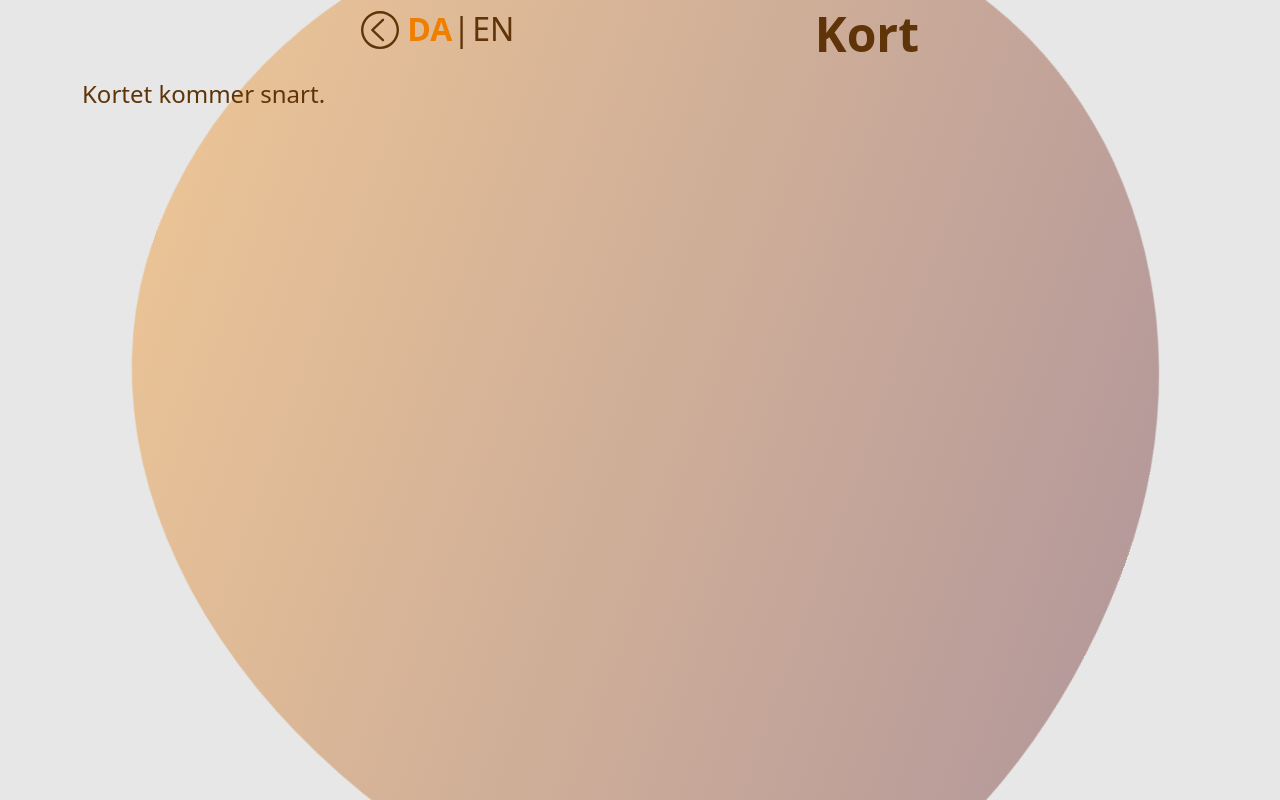
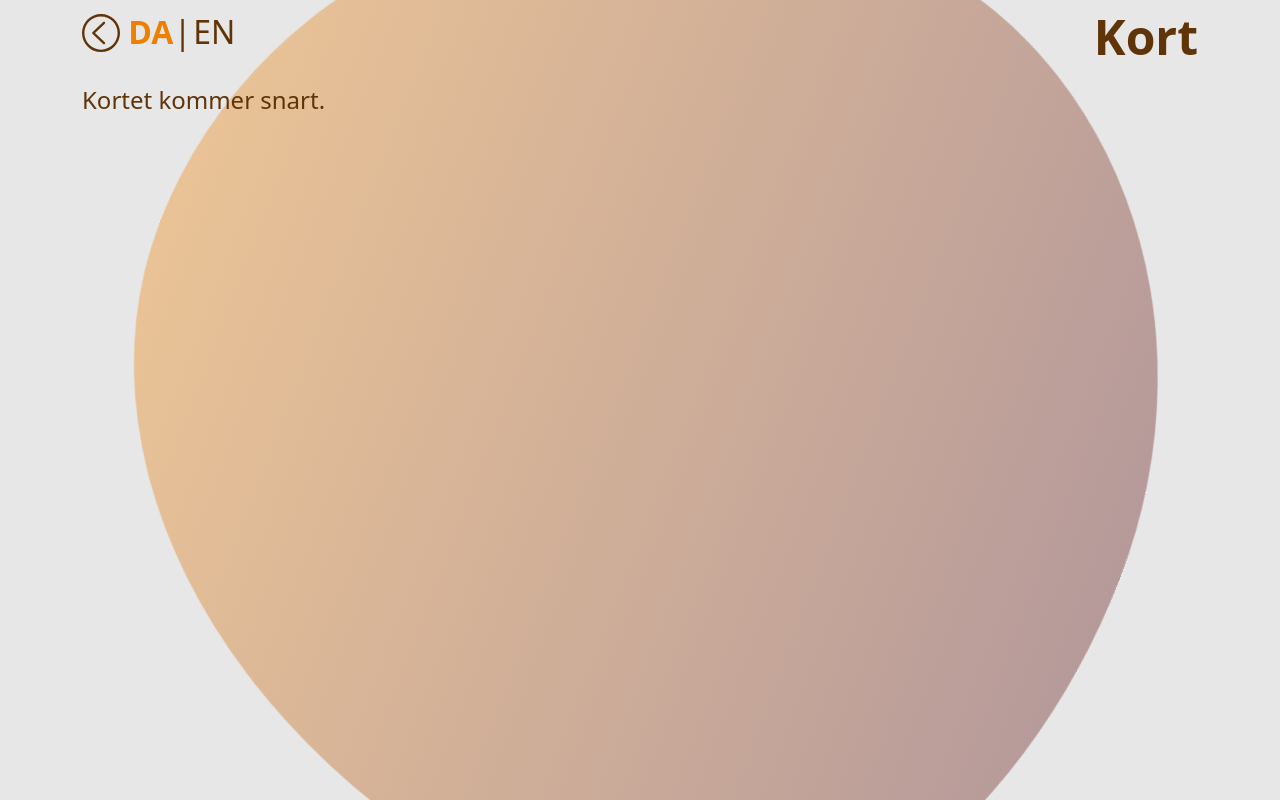
Before and after one commit to ProtoLab-BTECH-AU/mvmf-promo, a React (Create React App) app: page /map in a window 1280 px wide. Shown: the top 800 px of the page. Built offline with nearby package versions, Linux system fonts and the light colour scheme; a web font is replaced by a local one.

Commit message:
src:pages/,App,index.css - use transparent modals instead of route components for pages
Better transitions and scroll behaviour

```diff
--- a/src/App.tsx
+++ b/src/App.tsx
@@ -2,27 +2,15 @@ import {FC} from "react"
 import {BrowserRouter, Route, Routes} from "react-router-dom"
 import {Background} from "./components/Background"
 import {LanguageContextProvider} from "./context/LanguageContext"
-import {About} from "./pages/About"
-import {Challenge} from "./pages/Challenge"
 import {Home} from "./pages/Home"
-import {Map} from "./pages/Map"
-import {NotFound} from "./pages/NotFound"
-import {Program} from "./pages/Program"
 
 export const App: FC = () => (
   <BrowserRouter basename={process.env.PUBLIC_URL}>
     <Background/>
     <LanguageContextProvider>
-      <div className="position-absolute w-100">
-        <Routes>
-          <Route path="" element={<Home/>}/>
-          <Route path="about" element={<About/>}/>
-          <Route path="program" element={<Program/>}/>
-          <Route path="map" element={<Map/>}/>
-          <Route path="challenge" element={<Challenge/>}/>
-          <Route path="*" element={<NotFound/>}/>
-        </Routes>
-      </div>
+      <Routes>
+        <Route path="*" element={<Home/>}/>
+      </Routes>
     </LanguageContextProvider>
   </BrowserRouter>
 )
--- a/src/index.css
+++ b/src/index.css
@@ -92,6 +92,14 @@ body {
     background-repeat: no-repeat;
     background-position: 50% 50%;
     position: relative;
+}
+
+.modal-backdrop {
+    display: none;
+}
+
+.modal-dialog, .modal-content {
+    background: none;
 }
 
 .px-0_5 {
--- a/src/pages/About.tsx
+++ b/src/pages/About.tsx
@@ -1,6 +1,5 @@
-import {FC, useContext, useEffect} from "react"
+import {FC, useContext} from "react"
 import {Col, Container, Figure, Row} from "react-bootstrap"
-import {Header} from "../components/Header"
 import {LanguageContext, TLanguage} from "../context/LanguageContext"
 
 const text: Record<TLanguage, (JSX.Element | string)[]> = {
@@ -71,19 +70,15 @@ const text: Record<TLanguage, (JSX.Element | string)[]> = {
   ],
 }
 
-const title: Record<TLanguage, string> = {
+export const title: Record<TLanguage, string> = {
   danish: "Om",
   english: "About",
 }
 
 export const About: FC = () => {
   const languageContext = useContext(LanguageContext)
-  useEffect(() => window.scrollTo(0, 0), [])
-
-  document.title = `MVMF 2022 | ${title[languageContext.language]}`
 
   return <>
-    <Header title={title[languageContext.language]} backURl="/#about" xs={12} lg={7} xl={6}/>
     <Container>
       <Row>
         <Col xs={12} lg={7} xl={6} className="mx-auto">
--- a/src/pages/Challenge.tsx
+++ b/src/pages/Challenge.tsx
@@ -1,9 +1,8 @@
-import {FC, useContext, useEffect} from "react"
+import {FC, useContext} from "react"
 import {Col, Container, Row} from "react-bootstrap"
-import {Header} from "../components/Header"
 import {LanguageContext, TLanguage} from "../context/LanguageContext"
 
-const title: Record<TLanguage, string> = {danish: "MVMF Challenge", english: "MVMF Challenge"}
+export const title: Record<TLanguage, string> = {danish: "MVMF Challenge", english: "MVMF Challenge"}
 
 const text: Record<TLanguage, (JSX.Element | string)[]> = {
   danish: [
@@ -71,12 +70,8 @@ const text: Record<TLanguage, (JSX.Element | string)[]> = {
 
 export const Challenge: FC = () => {
   const languageContext = useContext(LanguageContext)
-  useEffect(() => window.scrollTo(0, 0), [])
-
-  document.title = `MVMF 2022 | ${title[languageContext.language]}`
 
   return <>
-    <Header title={title[languageContext.language]} backURl="/#challenge" xs={12} lg={7} xl={6}/>
     <Container>
       <Row>
         <Col xs={12} lg={7} xl={6} className="mx-auto">
--- a/src/pages/Home.tsx
+++ b/src/pages/Home.tsx
@@ -1,9 +1,14 @@
-import {FC, useContext, useEffect} from "react"
-import {Col, Container, Row} from "react-bootstrap"
+import {FC, useContext, useEffect, useState} from "react"
+import {Col, Container, Modal, Row} from "react-bootstrap"
 import {Link, useLocation} from "react-router-dom"
 import {colors} from "../colors"
 import {LanguageSelector} from "../components/LanguageSelector"
 import {LanguageContext, TLanguage} from "../context/LanguageContext"
+import {About, title as aboutTitle} from "./About"
+import {Challenge, title as challengeTitle} from "./Challenge"
+import {Map, title as mapTitle} from "./Map"
+import {NotFound, title as notFoundTitle} from "./NotFound"
+import {Program, title as programTitle} from "./Program"
 
 
 const tiles: Record<string, Record<TLanguage, string>> = {
@@ -115,19 +120,58 @@ export const Home: FC = () => {
   const languageContext = useContext(LanguageContext)
   const location = useLocation()
 
+  const [modal, setModal] = useState<JSX.Element | null>(null)
+  const [title, setTitle] = useState<Record<TLanguage, string>>({danish: "", english: ""})
+  const [showModal, setShowModal] = useState<boolean>(false)
+
   useEffect(() => {
-    if (!location.hash) return
-    document.getElementById(location.hash.replace(/^#/, ""))?.scrollIntoView({block: "center"})
-    const url = new URL(window.location.href)
-    url.hash = ""
-    window.history.replaceState({}, "", url.href)
-  }, [location.hash])
+    const pathname = location.pathname.replace(/(^\/+|\/+$)/, "")
+    if (pathname === "") {
+      setShowModal(false)
+      setTitle({danish: "", english: ""})
+    } else if (pathname === "about") {
+      setModal(<About/>)
+      setTitle(aboutTitle)
+    } else if (pathname === "program") {
+      setModal(<Program/>)
+      setTitle(programTitle)
+    } else if (pathname === "map") {
+      setModal(<Map/>)
+      setTitle(mapTitle)
+    } else if (pathname === "challenge") {
+      setModal(<Challenge/>)
+      setTitle(challengeTitle)
+    } else {
+      setModal(<NotFound/>)
+      setTitle(notFoundTitle)
+    }
+  }, [location])
 
-  document.title = "MVMF 2022"
+  useEffect(() => void (document.title = title[languageContext.language] ? `MVMF | ${title[languageContext.language]}` : "MVMF 2022"), [title, languageContext.language])
+  useEffect(() => setShowModal(!!modal), [modal])
 
   // noinspection HtmlUnknownTarget
-  return (
-    <Container fluid>
+  return <>
+    <Modal fullscreen={true} show={showModal} onHide={() => setShowModal(false)} scrollable={true}>
+      <Modal.Header className="px-0 py-2 border-0">
+        <Container className="my-0 py-0">
+          <Col className="mx-auto my-0 p-0 d-flex">
+            <Link to="/" style={{height: "fit-content"}}>
+              <img src={`${process.env.PUBLIC_URL}/images/icons/arrow-left.svg`} alt=""
+                   style={{height: "2.375rem", marginTop: ".375rem"}}/>
+            </Link>
+            <div className="d-inline ms-2 text-small"><LanguageSelector/></div>
+
+            <h1 className="text-big fw-bold d-inline ms-auto text-nowrap">
+              {title[languageContext.language]}
+            </h1>
+          </Col>
+        </Container>
+      </Modal.Header>
+      <Modal.Body className="p-0" children={modal}/>
+    </Modal>
+
+    <Container fluid className={`fade ${showModal || location.pathname !== "/" ? "" : "show"}`}>
       <Row className="px-0 position-relative overflow-hidden" style={{height: "80vh", minHeight: "325px"}}>
         <div className="position-absolute top-0 start-0 h-100 w-100">
           <div className="position-absolute" style={{top: ".75rem", left: ".75rem"}}>
@@ -347,5 +391,5 @@ export const Home: FC = () => {
         </Col>
       </Row>
     </Container>
-  )
+  </>
 }
--- a/src/pages/Map.tsx
+++ b/src/pages/Map.tsx
@@ -1,6 +1,5 @@
-import {FC, useContext, useEffect} from "react"
+import {FC, useContext} from "react"
 import {Col, Container, Row} from "react-bootstrap"
-import {Header} from "../components/Header"
 import {LanguageContext, TLanguage} from "../context/LanguageContext"
 
 const text: Record<TLanguage, string[]> = {
@@ -8,19 +7,15 @@ const text: Record<TLanguage, string[]> = {
   english: ["The map is coming soon."],
 }
 
-const title: Record<TLanguage, string> = {
+export const title: Record<TLanguage, string> = {
   danish: "Kort",
   english: "Map",
 }
 
 export const Map: FC = () => {
   const languageContext = useContext(LanguageContext)
-  useEffect(() => window.scrollTo(0, 0), [])
-
-  document.title = `MVMF 2022 | ${title[languageContext.language]}`
 
   return <>
-    <Header title={title[languageContext.language]} backURl="/#map" xs={12} lg={7} xl={6}/>
     <Container>
       <Row>
         <Col xs={12}>
--- a/src/pages/NotFound.tsx
+++ b/src/pages/NotFound.tsx
@@ -1,6 +1,5 @@
-import {FC, useContext, useEffect} from "react"
+import {FC, useContext} from "react"
 import {Col, Container, Row} from "react-bootstrap"
-import {Header} from "../components/Header"
 import {LanguageContext, TLanguage} from "../context/LanguageContext"
 
 const text: Record<TLanguage, string> = {
@@ -8,14 +7,15 @@ const text: Record<TLanguage, string> = {
   english: "The page could not be found",
 }
 
+export const title: Record<TLanguage, string> = {
+  danish: "404",
+  english: "404",
+}
+
 export const NotFound: FC = () => {
   const languageContext = useContext(LanguageContext)
-  useEffect(() => window.scrollTo(0, 0), [])
-
-  document.title = "MVMF 2022 | 404"
 
   return <>
-    <Header title="" backURl="/" xs={12} lg={8}/>
     <Container className="mt-5 pt-5">
       <Row>
         <Col xs={12} lg={8} className="mx-auto text-center">
--- a/src/pages/Program.tsx
+++ b/src/pages/Program.tsx
@@ -1,7 +1,6 @@
-import {FC, useContext, useEffect} from "react"
+import {FC, useContext} from "react"
 import {Col, Container, Row} from "react-bootstrap"
 import {colors} from "../colors"
-import {Header} from "../components/Header"
 import {LanguageContext, TLanguage} from "../context/LanguageContext"
 import "./Program.css"
 
@@ -213,15 +212,16 @@ const events: Record<string, Record<number, [IEvent | null | undefined] | [IEven
   },
 }
 
+export const title: Record<TLanguage, string> = {
+  danish: "Program",
+  english: "Program",
+}
+
 
 export const Program: FC = () => {
   const languageContext = useContext(LanguageContext)
-  useEffect(() => window.scrollTo(0, 0), [])
-
-  document.title = "MVMF 2022 | Program"
 
   return <>
-    <Header title="Program" backURl="/#program" style={{background: "#E7E7E7"}} xs={12} lg={7} xl={6} sticky/>
     <Container id="program" className="mb-5" fluid>
       <Row className="mb-5 pb-5">
         <Col xs={12} lg={7} xl={6} className="mx-auto p-0">
@@ -230,7 +230,7 @@ export const Program: FC = () => {
             {languageContext.language === "english" && "The program is preliminary, changes may occur"}
           </p>
 
-          <table className="sticky-top" style={{zIndex: 1021, top: "4.75rem"}}>
+          <table className="sticky-top" style={{zIndex: 1021}}>
             <thead>
             <tr style={{background: colors.au7comp, color: colors.au7}}>
               <th></th>
@@ -254,7 +254,7 @@ export const Program: FC = () => {
               <div className="my-3 sticky-top text-xsmall ps-1 d-inline-block pointer"
                    style={{
                      height: "4.50rem", width: "calc(10% + 1px)",
-                     zIndex: 1120, top: "4.75rem",
+                     zIndex: 1120,
                      background: colors.au7comp,
                      color: colors.au7,
                    }}
```
